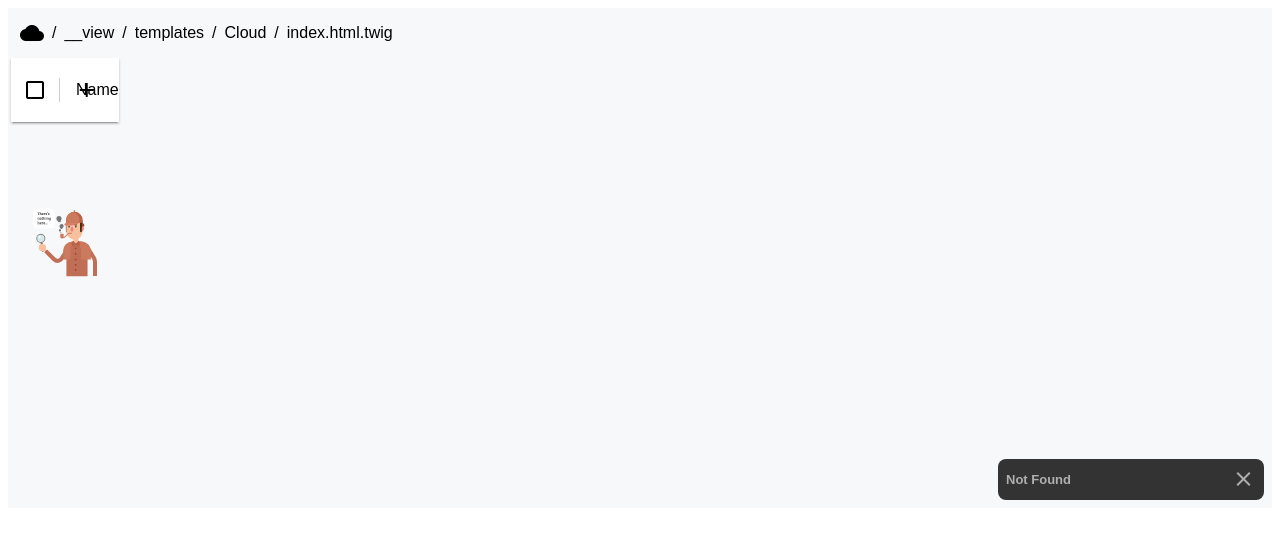
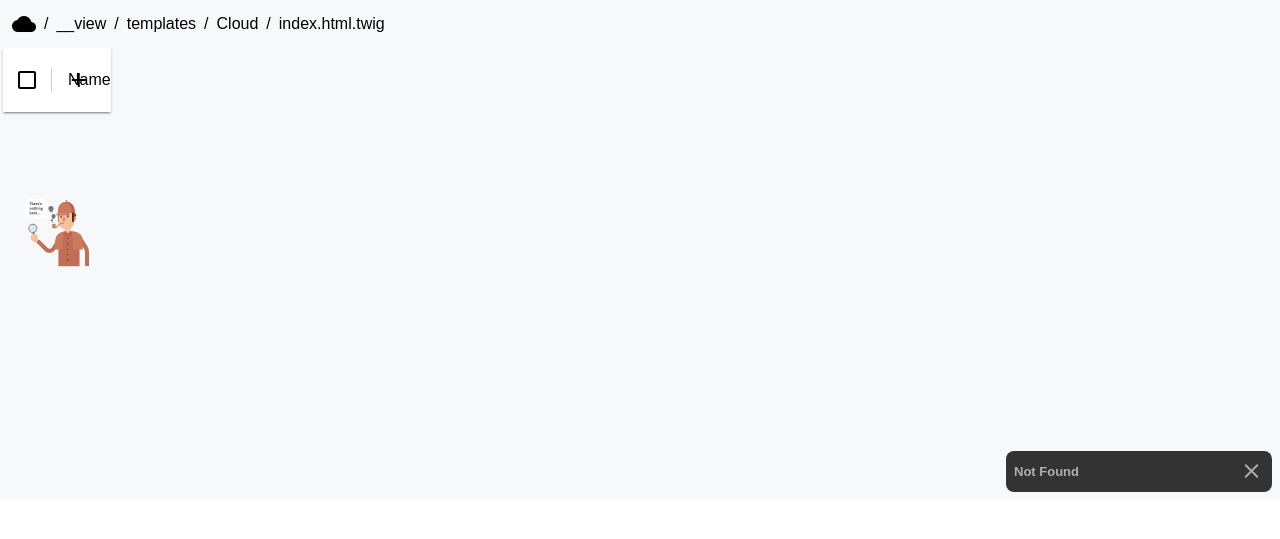
Before and after one commit to corentin-ballot/Cloud, a Symfony app: template templates/Cloud/index.html.twig in a window 1280 px wide. Shown: the top 539 px of the page. Run offline with Twig, Linux system fonts and the light colour scheme; the template is opened without the code that fills it, so the values that code supplies are empty; some libraries are stand-ins or nearby versions.

Commit message:
feat: add css reset

```diff
--- /dev/null
+++ b/public/static/reset.css
@@ -0,0 +1,48 @@
+/* http://meyerweb.com/eric/tools/css/reset/
+   v2.0 | 20110126
+   License: none (public domain)
+*/
+
+html, body, div, span, applet, object, iframe,
+h1, h2, h3, h4, h5, h6, p, blockquote, pre,
+a, abbr, acronym, address, big, cite, code,
+del, dfn, em, img, ins, kbd, q, s, samp,
+small, strike, strong, sub, sup, tt, var,
+b, u, i, center,
+dl, dt, dd, ol, ul, li,
+fieldset, form, label, legend,
+table, caption, tbody, tfoot, thead, tr, th, td,
+article, aside, canvas, details, embed,
+figure, figcaption, footer, header, hgroup,
+menu, nav, output, ruby, section, summary,
+time, mark, audio, video {
+	margin: 0;
+	padding: 0;
+	border: 0;
+	font-size: 100%;
+	font: inherit;
+	vertical-align: baseline;
+}
+/* HTML5 display-role reset for older browsers */
+article, aside, details, figcaption, figure,
+footer, header, hgroup, menu, nav, section {
+	display: block;
+}
+body {
+	line-height: 1;
+}
+ol, ul {
+	list-style: none;
+}
+blockquote, q {
+	quotes: none;
+}
+blockquote:before, blockquote:after,
+q:before, q:after {
+	content: '';
+	content: none;
+}
+table {
+	border-collapse: collapse;
+	border-spacing: 0;
+}
--- a/templates/base.html.twig
+++ b/templates/base.html.twig
@@ -5,6 +5,7 @@
         <title>{% block title %}Welcome!{% endblock %}</title>
         <link rel="icon" type="image/png" href="/static/favicon.ico" />
 
+        <link href="/static/reset.css" rel="stylesheet">
         {% block stylesheets %}{% endblock %}
     </head>
     <body>
```
